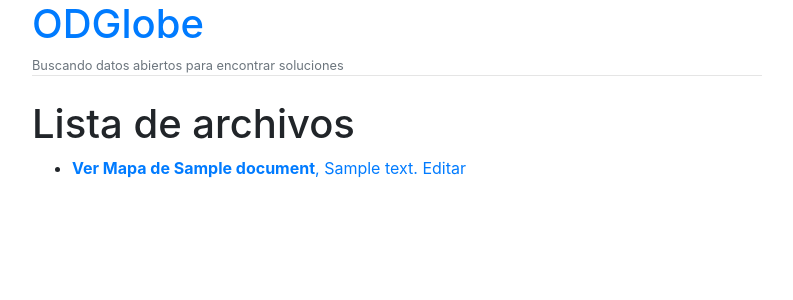
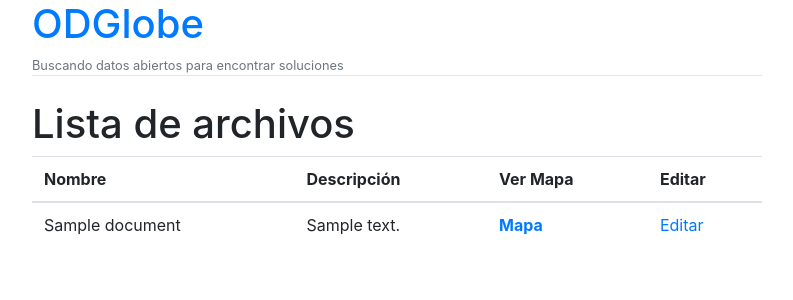
Before and after one commit to mt-lids-sefi/odglobe, a Django app: page /documents/ in a window 1280 px wide. Shown: the top 300 px of the page, without its empty margins (243-1036 px from the left). Run offline with Django 3.2, Linux system fonts and the light colour scheme; tables that the repository leaves empty hold one stand-in row (values such as "Sample post"); some libraries are stand-ins or nearby versions.

Commit message:
docs table

```diff
--- a/file_uploader/templates/document_list.html
+++ b/file_uploader/templates/document_list.html
@@ -4,14 +4,33 @@
     <h1>Lista de archivos</h1>
 
     {% if document_list %}
-    <ul>
 
-      {% for doc in document_list %}
-      <li>
-          <a href="{% url 'map_lf' doc.document_id %}"> <b>Ver Mapa de {{ doc.name}}</b>, {{ doc.description }} </a> <a href="{% url 'document_update_form' doc.document_id %}">Editar</a>
-      </li>
-      {% endfor %}
-    </ul>
+
+     <table class="table table-hover">
+    <thead>
+      <tr>
+        <th>Nombre</th>
+        <th>Descripción</th>
+        <th>Ver Mapa</th>
+        <th>Editar</th>
+      </tr>
+    </thead>
+    <tbody>
+{% for doc in document_list %}
+      <tr>
+        <td>{{ doc.name}}</td>
+        <td> {{ doc.description }} </td>
+        <td><a href="{% url 'map_lf' doc.document_id %}"> <b>Mapa</b></a></td>
+        <td><a href="{% url 'document_update_form' doc.document_id %}">Editar</a></td>
+      </tr>
+    {% endfor %}
+    </tbody>
+  </table>
+
+
+
+
+
     {% else %}
       <p>No hay archivos cargados.</p>
     {% endif %}
--- a/odg/settings.py
+++ b/odg/settings.py
@@ -40,7 +40,8 @@ INSTALLED_APPS = [
     'file_uploader',
     'djgeojson',
     'leaflet',
-    'crispy_forms'
+    'crispy_forms',
+    'django_tables2'
 ]
 
 CRISPY_TEMPLATE_PACK = 'bootstrap4'
```
